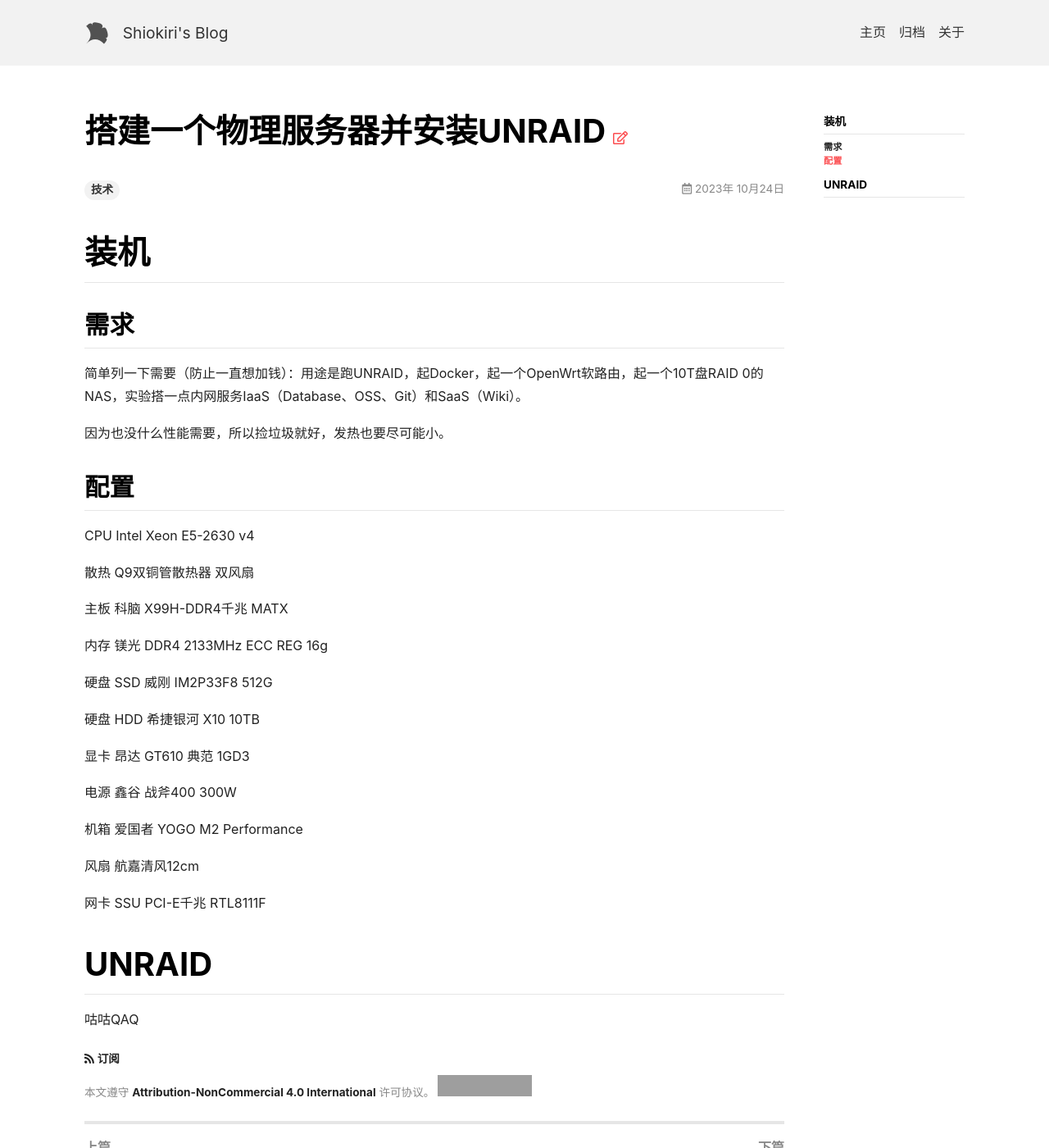
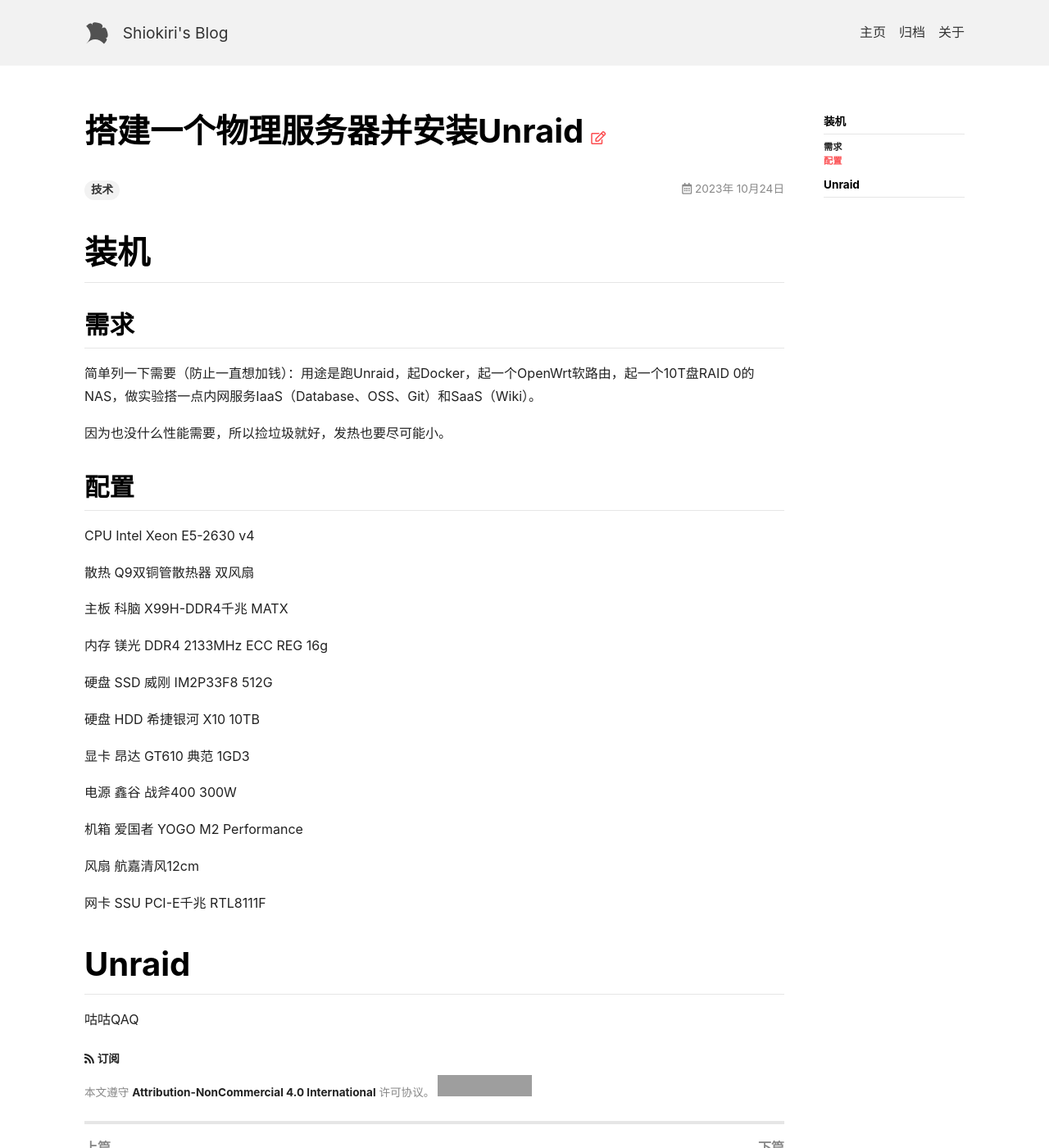
Before and after one commit to Shiokiri/shiokiri.com, a Jekyll site: the page built from _posts/2023-10-24-Server and unraid.md, in a window 1280 px wide and 1400 px high. Shown: the whole window at 82% size. Built offline with Jekyll 4.4.1, drawn with Linux system fonts in a browser that asks for light colours; nearby versions of some CDN libraries; grey boxes are pictures that could not be loaded.

Commit message:
202404060842

```diff
--- a/_posts/2023-10-24-Server and unraid.md
+++ b/_posts/2023-10-24-Server and unraid.md
@@ -1,5 +1,5 @@
 ---
-title: 搭建一个物理服务器并安装UNRAID
+title: 搭建一个物理服务器并安装Unraid
 tags: 技术
 ---
 
@@ -9,7 +9,7 @@ tags: 技术
 
 ## 需求
 
-简单列一下需要（防止一直想加钱）：用途是跑UNRAID，起Docker，起一个OpenWrt软路由，起一个10T盘RAID 0的NAS，实验搭一点内网服务IaaS（Database、OSS、Git）和SaaS（Wiki）。
+简单列一下需要（防止一直想加钱）：用途是跑Unraid，起Docker，起一个OpenWrt软路由，起一个10T盘RAID 0的NAS，做实验搭一点内网服务IaaS（Database、OSS、Git）和SaaS（Wiki）。
 
 因为也没什么性能需要，所以捡垃圾就好，发热也要尽可能小。
 
@@ -37,6 +37,6 @@ CPU Intel Xeon E5-2630 v4
 
 网卡 SSU PCI-E千兆 RTL8111F
 
-# UNRAID
+# Unraid
 
 咕咕QAQ
```
